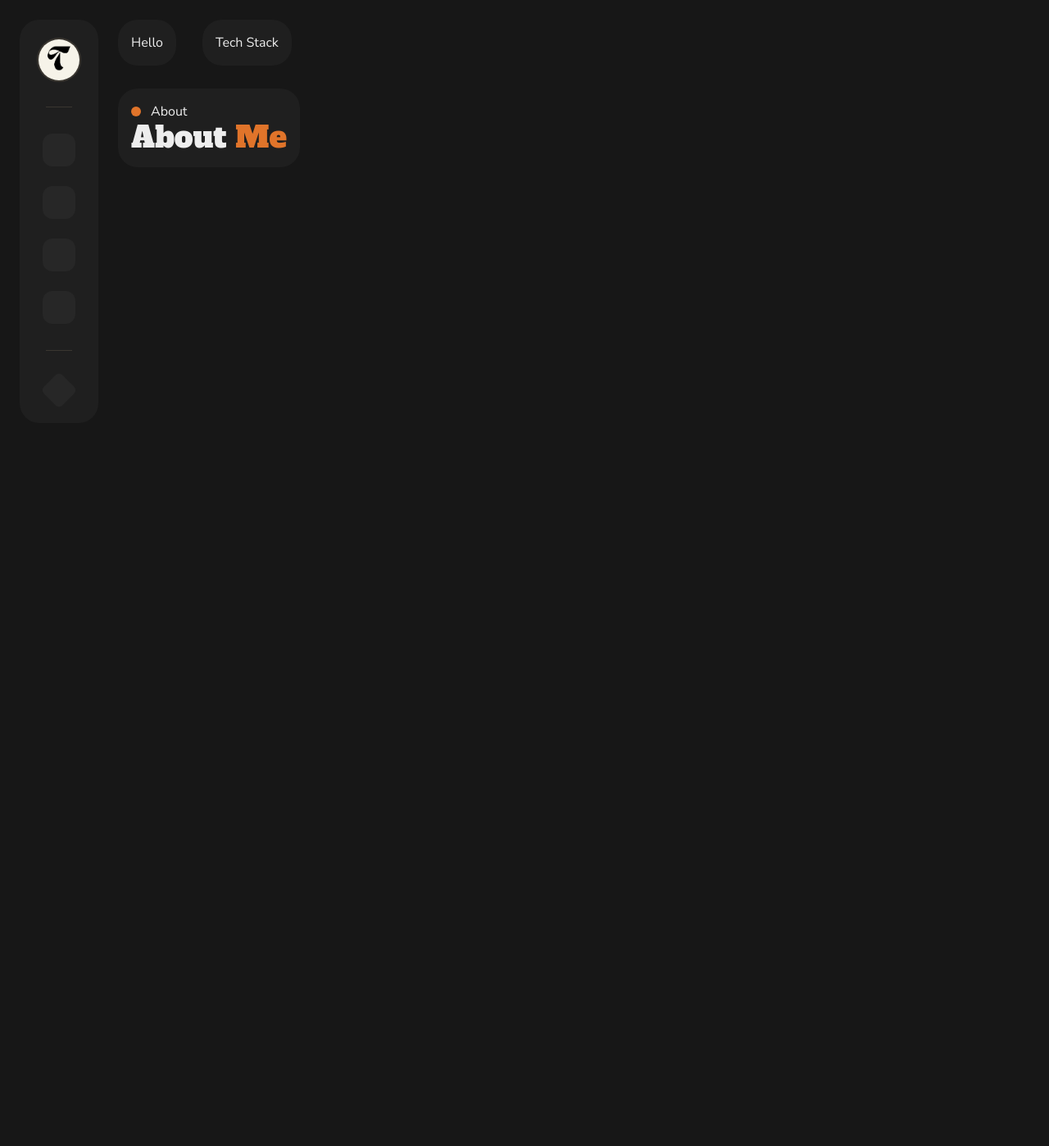
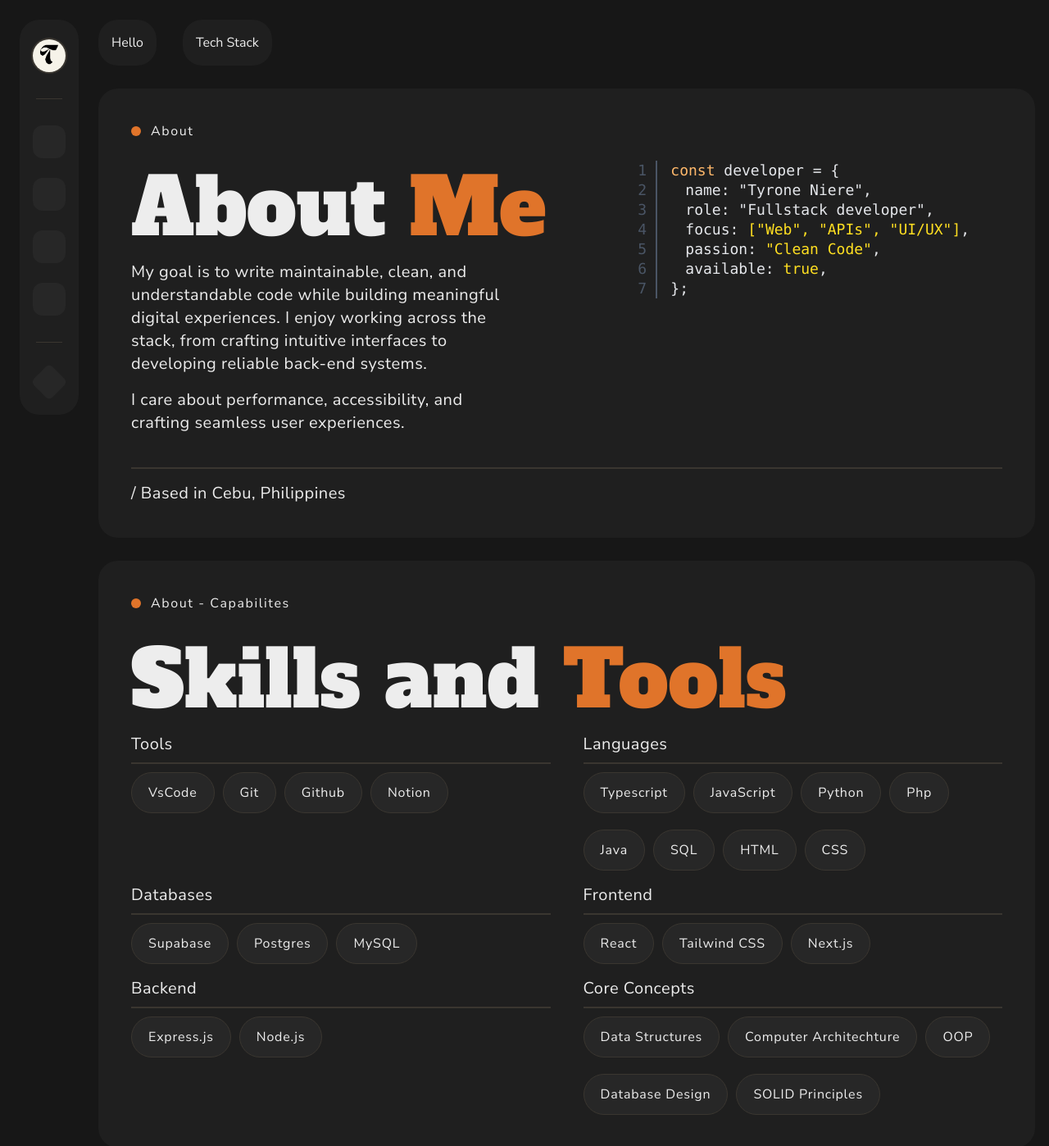
Before and after one commit to Bacon2005/Next.Profile, a Next.js app: page / in a window 1280 px wide. Shown: the top 1398 px of the page at 82% size. Before the commit the page ends 800 px from the top, so only its background shows below. Built offline with nearby package versions, Linux system fonts and the light colour scheme.

Commit message:
About section created

```diff
--- a/app/layout.tsx
+++ b/app/layout.tsx
@@ -23,7 +23,7 @@ export default function RootLayout({ children }: LayoutProps<"/">) {
   return (
     <html
       lang="en"
-      className={`${geistSans.variable} ${geistMono.variable} h-full antialiased`}
+      className={`${geistSans.variable} ${geistMono.variable} h-full antialiased scroll-smooth`}
     >
       <body className="min-h-full flex flex-row items-start gap-6 bg-background p-6">
         {/* Navigation Bar */}
--- a/app/page.tsx
+++ b/app/page.tsx
@@ -1,5 +1,7 @@
 //Components
 import SocialLink from "@/components/socialLink";
+import Subtitle from "@/components/subtitle";
+import ToolShowcase from "@/components/toolShowcase";
 import { Alfa_Slab_One, Nunito_Sans } from "next/font/google";
 
 const alfa_Slab_One = Alfa_Slab_One({
@@ -26,15 +28,201 @@ export default function Home() {
             </div>
           </div>
         </section>
+        {/* ======================= ABOUT ME ======================= */}
         <section id="about">
-          <div className="bg-surface rounded-3xl p-4">
+          <div className="bg-surface rounded-3xl p-10">
             <div id="title" className="flex flex-row items-center">
               <div className="w-3 h-3 rounded-full bg-cta" />
-              <p className={`${nunito_sans.className} pl-3`}>About</p>
+              <p className={`${nunito_sans.className} pl-3 tracking-widest`}>
+                About
+              </p>
             </div>
-            <h1 className={`${alfa_Slab_One.className} text-4xl`}>
-              About <span className="text-cta">Me</span>
-            </h1>
+            <div className="flex flex-row justify-between gap-12 mt-6 pr-10 border-outline border-b-2 pb-10">
+              <div id="aboutMe" className="pr-16">
+                <h1
+                  className={`${alfa_Slab_One.className} text-8xl mt-2.5 whitespace-nowrap`}
+                >
+                  About <span className="text-cta">Me</span>
+                </h1>
+                <p
+                  className={`${nunito_sans.className} text-xl mt-4 text-left tracking-wide pr-10`}
+                >
+                  My goal is to write maintainable, clean, and understandable
+                  code while building meaningful digital experiences. I enjoy
+                  working across the stack, from crafting intuitive interfaces
+                  to developing reliable back-end systems.
+                </p>
+                <p
+                  className={`${nunito_sans.className} text-xl mt-4 text-left tracking-wide pr-10`}
+                >
+                  I care about performance, accessibility, and crafting seamless
+                  user experiences.
+                </p>
+              </div>
+
+              <div id="codeDesign" className="font-mono text-lg leading-6">
+                <div className="flex gap-4 whitespace-nowrap">
+                  <span className="w-6 shrink-0 text-left text-gray-600 select-none border-r-2 border-gray-600 pr-2">
+                    1
+                  </span>
+                  <span className="text-gray-200">
+                    {" "}
+                    <span className="text-orange-300">const</span> developer ={" "}
+                    {"{"}
+                  </span>
+                </div>
+                <div className="flex gap-4 whitespace-nowrap">
+                  <span className="w-6 shrink-0 text-left text-gray-600 select-none border-r-2 border-gray-600 pr-2">
+                    2
+                  </span>
+                  <span className="text-gray-200 pl-4.5">
+                    name: {`"Tyrone Niere"`},
+                  </span>
+                </div>
+                <div className="flex gap-4 whitespace-nowrap">
+                  <span className="w-6 shrink-0 text-left text-gray-600 select-none border-r-2 border-gray-600 pr-2">
+                    3
+                  </span>
+                  <span className="text-gray-200 pl-4.5">
+                    role: {`"Fullstack developer"`},
+                  </span>
+                </div>
+                <div className="flex gap-4 whitespace-nowrap">
+                  <span className="w-6 shrink-0 text-left text-gray-600 select-none border-r-2 border-gray-600 pr-2">
+                    4
+                  </span>
+                  <span className="text-gray-200 pl-4.5">
+                    focus:{" "}
+                    <span className="text-yellow-300">
+                      {`["Web",  "APIs", "UI/UX"]`}
+                    </span>
+                    ,
+                  </span>
+                </div>
+                <div className="flex gap-4 whitespace-nowrap">
+                  <span className="w-6 shrink-0 text-left text-gray-600 select-none border-r-2 border-gray-600 pr-2">
+                    5
+                  </span>
+                  <span className="text-gray-200 pl-4.5">
+                    passion:{" "}
+                    <span className="text-yellow-300">{`"Clean Code"`}</span>,
+                  </span>
+                </div>
+                <div className="flex gap-4 whitespace-nowrap">
+                  <span className="w-6 shrink-0 text-left text-gray-600 select-none border-r-2 border-gray-600 pr-2">
+                    6
+                  </span>
+                  <span className="text-gray-200 pl-4.5">
+                    available: <span className="text-yellow-300">true</span>,
+                  </span>
+                </div>
+
+                <div className="flex gap-4 whitespace-nowrap">
+                  <span className="w-6 shrink-0 text-left text-gray-600 select-none border-r-2 border-gray-600 pr-2">
+                    7
+                  </span>
+                  <span className="text-gray-200">{"};"}</span>
+                </div>
+              </div>
+            </div>
+            <div id="based">
+              <p
+                className={`${nunito_sans.className} text-xl mt-4 text-left tracking-wide pr-10`}
+              >
+                / Based in Cebu, Philippines
+              </p>
+            </div>
+          </div>
+        </section>
+        <section id="about-capabilites">
+          <div className="bg-surface rounded-3xl p-10">
+            <div id="title" className="flex flex-row items-center">
+              <div className="w-3 h-3 rounded-full bg-cta" />
+              <p className={`${nunito_sans.className} pl-3 tracking-widest`}>
+                About - Capabilites
+              </p>
+            </div>
+            <div className="flex flex-row justify-between gap-12 mt-6 pr-10">
+              <div id="aboutMe" className="pr-16">
+                <h1
+                  className={`${alfa_Slab_One.className} text-8xl mt-2.5 whitespace-nowrap`}
+                >
+                  Skills and <span className="text-cta">Tools</span>
+                </h1>
+              </div>
+            </div>
+            <div id="skills-and-tools">
+              <div className="grid grid-cols-2 gap-10">
+                <div id="tools" className="min-w-0">
+                  <Subtitle>Tools</Subtitle>
+
+                  <ul className="flex flex-wrap gap-2.5">
+                    <ToolShowcase>VsCode</ToolShowcase>
+                    <ToolShowcase>Git</ToolShowcase>
+                    <ToolShowcase>Github</ToolShowcase>
+                    <ToolShowcase>Notion</ToolShowcase>
+                  </ul>
+                </div>
+
+                <div id="languages" className="min-w-0">
+                  <Subtitle>Languages</Subtitle>
+
+                  <ul className="flex flex-wrap gap-2.5">
+                    <ToolShowcase>Typescript</ToolShowcase>
+                    <ToolShowcase>JavaScript</ToolShowcase>
+                    <ToolShowcase>Python</ToolShowcase>
+                    <ToolShowcase>Php</ToolShowcase>
+                    <ToolShowcase>Java</ToolShowcase>
+                    <ToolShowcase>SQL</ToolShowcase>
+                    <ToolShowcase>HTML</ToolShowcase>
+                    <ToolShowcase>CSS</ToolShowcase>
+                  </ul>
+                </div>
+              </div>
+              <div className="grid grid-cols-2 gap-10">
+                <div id="tools" className="min-w-0">
+                  <Subtitle>Databases</Subtitle>
+
+                  <ul className="flex flex-wrap gap-2.5">
+                    <ToolShowcase>Supabase</ToolShowcase>
+                    <ToolShowcase>Postgres</ToolShowcase>
+                    <ToolShowcase>MySQL</ToolShowcase>
+                  </ul>
+                </div>
+
+                <div id="languages" className="min-w-0">
+                  <Subtitle>Frontend</Subtitle>
+
+                  <ul className="flex flex-wrap gap-2.5">
+                    <ToolShowcase>React</ToolShowcase>
+                    <ToolShowcase>Tailwind CSS</ToolShowcase>
+                    <ToolShowcase>Next.js</ToolShowcase>
+                  </ul>
+                </div>
+              </div>
+              <div className="grid grid-cols-2 gap-10">
+                <div id="tools" className="min-w-0">
+                  <Subtitle>Backend</Subtitle>
+
+                  <ul className="flex flex-wrap gap-2.5">
+                    <ToolShowcase>Express.js</ToolShowcase>
+                    <ToolShowcase>Node.js</ToolShowcase>
+                  </ul>
+                </div>
+
+                <div id="languages" className="min-w-0">
+                  <Subtitle>Core Concepts</Subtitle>
+
+                  <ul className="flex flex-wrap gap-2.5">
+                    <ToolShowcase>Data Structures</ToolShowcase>
+                    <ToolShowcase>Computer Architechture</ToolShowcase>
+                    <ToolShowcase>OOP</ToolShowcase>
+                    <ToolShowcase>Database Design</ToolShowcase>
+                    <ToolShowcase>SOLID Principles</ToolShowcase>
+                  </ul>
+                </div>
+              </div>
+            </div>
           </div>
         </section>
       </div>
--- a/components/navBar.tsx
+++ b/components/navBar.tsx
@@ -4,7 +4,7 @@ import NavLink from "@/components/navLinks";
 
 export default function NavBar() {
   return (
-    <div className="flex flex-col items-center gap-8 bg-surface rounded-3xl px-4 py-6 w-24">
+    <div className="sticky top-6 flex flex-col items-center gap-8 bg-surface rounded-3xl px-4 py-6 w-24">
       {/* Profile picture */}
       <div className="rounded-full overflow-hidden ring-2 ring-outline">
         <Image
@@ -26,10 +26,10 @@ export default function NavBar() {
         <NavLink href="#about">
           <div className="w-10 h-10 rounded-xl bg-surface-2" />
         </NavLink>
-        <NavLink href="/projects">
+        <NavLink href="">
           <div className="w-10 h-10 rounded-xl bg-surface-2" />
         </NavLink>
-        <NavLink href="/contact">
+        <NavLink href="">
           <div className="w-10 h-10 rounded-xl bg-surface-2" />
         </NavLink>
       </ul>
--- /dev/null
+++ b/components/subtitle.tsx
@@ -0,0 +1,16 @@
+import { Nunito_Sans } from "next/font/google";
+
+const nunito_sans = Nunito_Sans({
+  subsets: ["latin"],
+  weight: ["400"],
+});
+
+export default function Subtitle({ children }: { children: React.ReactNode }) {
+  return (
+    <p
+      className={`${nunito_sans.className} text-xl mt-4 text-left tracking-wide border-outline border-b-2 pb-2`}
+    >
+      {children}
+    </p>
+  );
+}
--- /dev/null
+++ b/components/toolShowcase.tsx
@@ -0,0 +1,21 @@
+import { Nunito_Sans } from "next/font/google";
+
+const nunito_sans = Nunito_Sans({
+  subsets: ["latin"],
+  weight: ["400"],
+});
+
+export default function ToolShowcase({
+  children,
+}: {
+  children: React.ReactNode;
+}) {
+  return (
+    <div
+      className={`${nunito_sans.className} cursor-default tracking-wider flex justify-center border border-outline rounded-full bg-surface-2 mt-2.5
+      transition-all ease-in-out hover:scale-110`}
+    >
+      <span className="pt-3 pb-3 pr-5 pl-5">{children}</span>
+    </div>
+  );
+}
```
